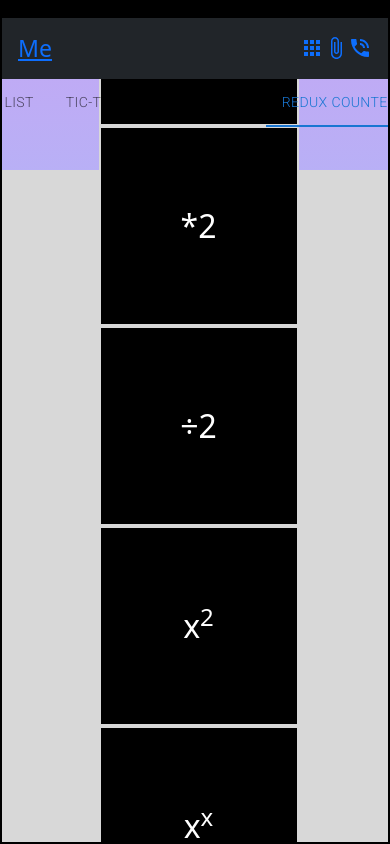
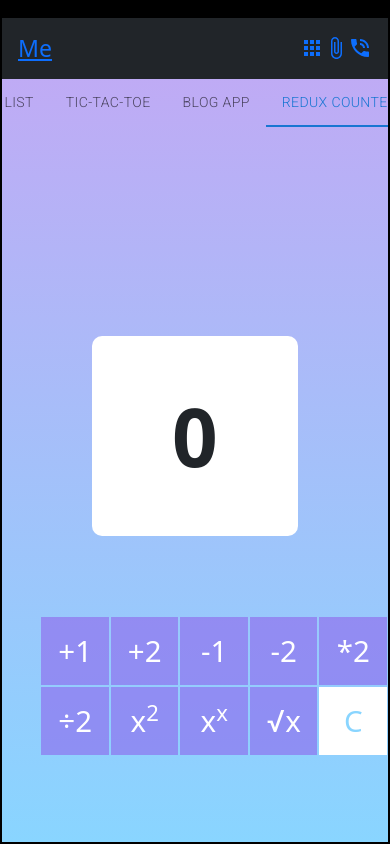
Before and after one commit to justholdinghands/reactPortfolio, a React (Create React App) app: page /redux in a window 390 px wide. Built offline with nearby package versions, Linux system fonts and the light colour scheme; a web font is replaced by a local one.

Commit message:
responsivity and styling

```diff
--- a/src/components/reduxCounter/ReduxCounter.tsx
+++ b/src/components/reduxCounter/ReduxCounter.tsx
@@ -11,19 +11,50 @@ import counterSlice, {
 } from "./counterSlice";
 import styled from "styled-components";
 
-const DivWrapper = styled.div`
+const DivContainer = styled.div`
   height: 100%;
   width: 100%;
   display: flex;
   flex-direction: column;
   justify-content: center;
   align-items: center;
-  background: ${theme.redux.grey};
+`;
+
+const DivButtonsContainer = styled.div`
+  width: 100%;
+  display: flex;
+  justify-content: center;
 `;
 
 const DivButtons = styled.div`
-  width: 50%;
-  display: block;
+  width: 83vh;
+  display: flex;
+  justify-content: flex-end;
+  flex-wrap: wrap;
+`;
+
+const Button = styled.button`
+  width: 8vh;
+  height: 8vh;
+  font-size: 3.5vh;
+  background: ${theme.redux.black};
+  color: ${theme.redux.white};
+  margin: 1px;
+  border: none;
+  :hover {
+    background: ${theme.redux.white};
+    color: ${theme.redux.black};
+  }
+`;
+
+const OrangeButton = styled(Button)`
+  background: ${theme.redux.white};
+  color: ${theme.redux.orange};
+
+  :hover {
+    background: ${theme.redux.white};
+    color: ${theme.redux.orange};
+  }
 `;
 
 const DivCount = styled.div`
@@ -42,34 +73,13 @@ const DivCount = styled.div`
   border-radius: 10px;
 `;
 
-const Button = styled.button`
-  width: 200px;
-  height: 200px;
-  font-size: 2em;
-  background: ${theme.redux.black};
-  color: ${theme.redux.white};
-  border: 2px ${theme.redux.grey} solid;
-  :hover {
-    background: ${theme.redux.white};
-    color: ${theme.redux.black};
-  }
-`;
-
-const OrangeButton = styled(Button)`
-  background: ${theme.redux.orange};
-  color: ${theme.redux.white};
-
-  :hover {
-    background: ${theme.redux.white};
-    color: ${theme.redux.orange};
-  }
-`;
-
 export const ReduxCounter = () => {
   let count = useAppSelector(selectCount);
   const dispatch = useAppDispatch();
   return (
-    <DivWrapper>
+    <DivContainer>
+      <DivCount>{count}</DivCount>
+      <DivButtonsContainer>
         <DivButtons>
           <Button onClick={() => dispatch(increment(1))}>+1</Button>
           <Button onClick={() => dispatch(increment(2))}>+2</Button>
@@ -88,7 +98,7 @@ export const ReduxCounter = () => {
             <div>C</div>
           </OrangeButton>
         </DivButtons>
-      <DivCount>{count}</DivCount>
-    </DivWrapper>
+      </DivButtonsContainer>
+    </DivContainer>
   );
 };
--- a/src/theme.tsx
+++ b/src/theme.tsx
@@ -67,10 +67,10 @@ export const theme = {
     errorColor: "#ff0800",
   },
   redux: {
-    black: "#000000",
+    black: "#8e54e984",
     white: "#ffffff",
     grey: "#d8d8d8",
-    orange: "#c7813f",
+    orange: "#89D5FF",
   },
 
   chuck: {
```
Lines whose indentation alone changed are shown as unchanged.
